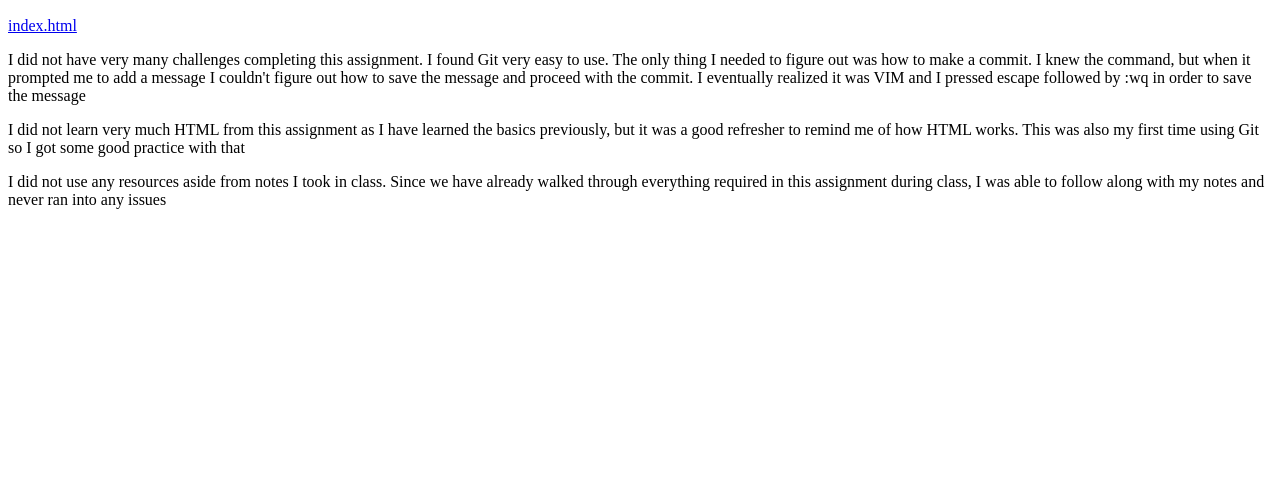
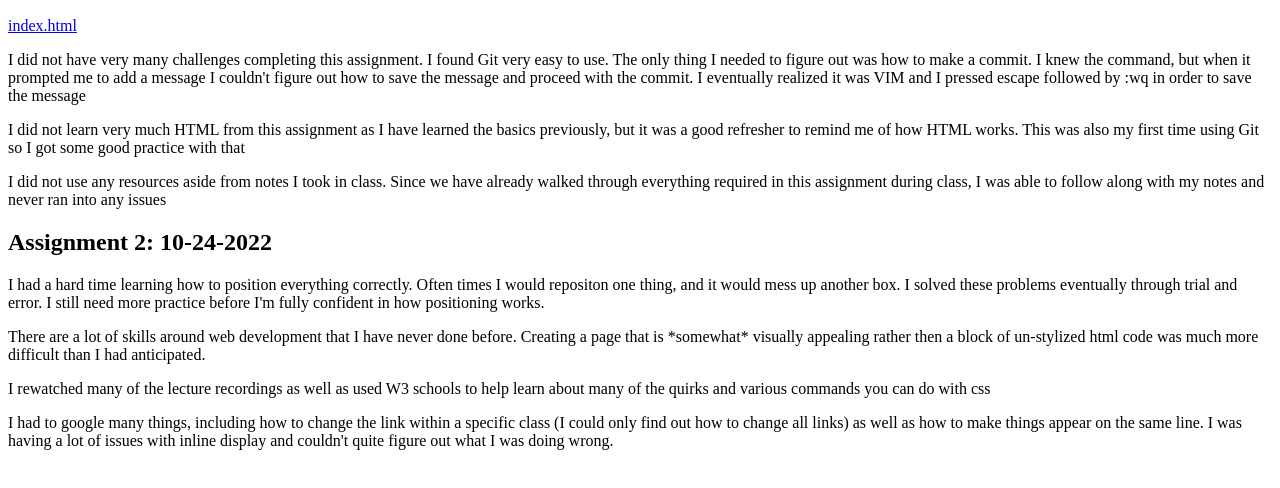
Before and after one commit to biwerg/biwerg.github.io, a plain HTML site: page blog.html in a window 1280 px wide. Shown: the part 110-598 px from the top of the page. Drawn offline with Linux system fonts and the light colour scheme.

Commit message:
Add files via upload

```diff
--- a/blog.html
+++ b/blog.html
@@ -26,5 +26,23 @@
                 I did not use any resources aside from notes I took in class. Since we have already walked through everything required in this assignment during class, I was able to follow along with my notes and never ran into any issues
             </p>
         </div>
+
+        <div>
+            <h2>
+                Assignment 2: 10-24-2022
+            </h2>
+            <p>
+                I had a hard time learning how to position everything correctly. Often times I would repositon one thing, and it would mess up another box. I solved these problems eventually through trial and error. I still need more practice before I'm fully confident in how positioning works.
+            </p>
+            <p>
+                There are a lot of skills around web development that I have never done before. Creating a page that is *somewhat* visually appealing rather then a block of un-stylized html code was much more difficult than I had anticipated.
+            </p>
+            <p>
+                I rewatched many of the lecture recordings as well as used W3 schools to help learn about many of the quirks and various commands you can do with css
+            </p>
+            <p>
+                I had to google many things, including how to change the link within a specific class (I could only find out how to change all links) as well as how to make things appear on the same line. I was having a lot of issues with inline display and couldn't quite figure out what I was doing wrong.
+            </p>
+        </div>
     </body>
 </html>
```
